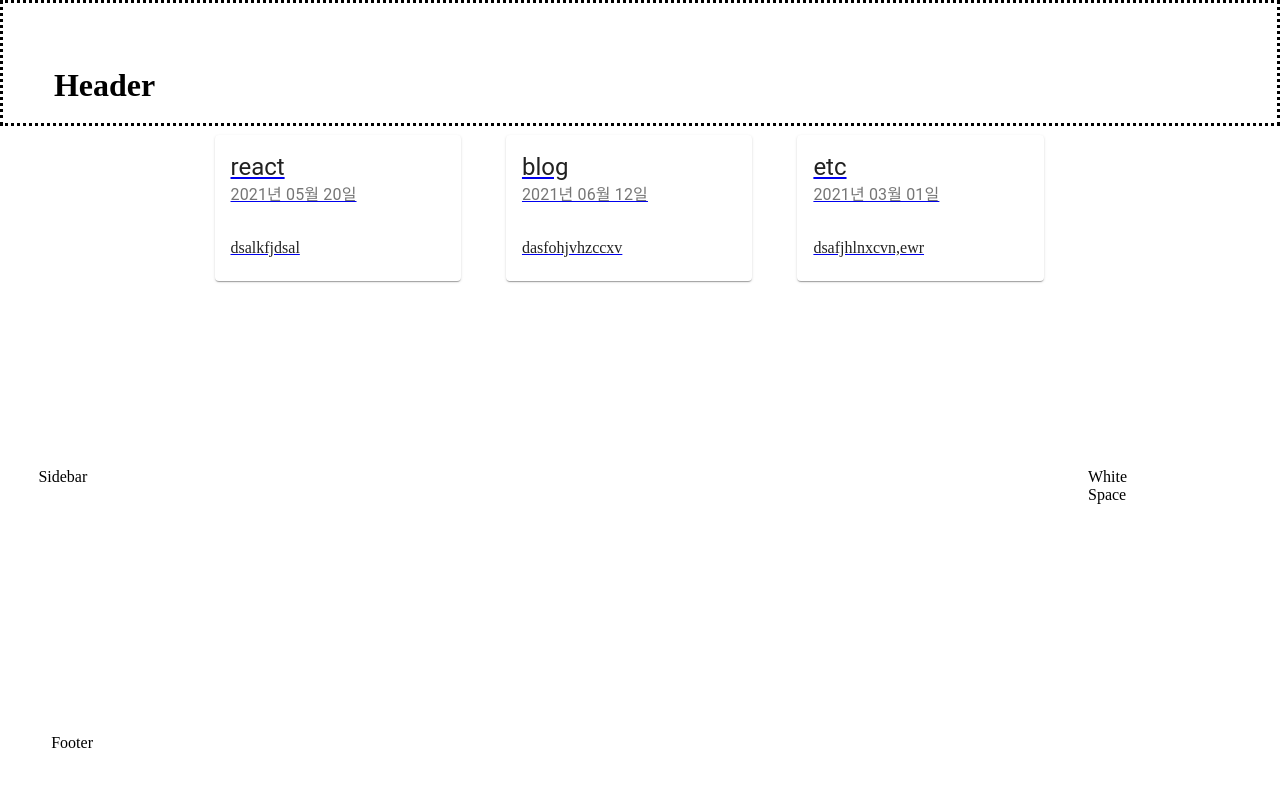
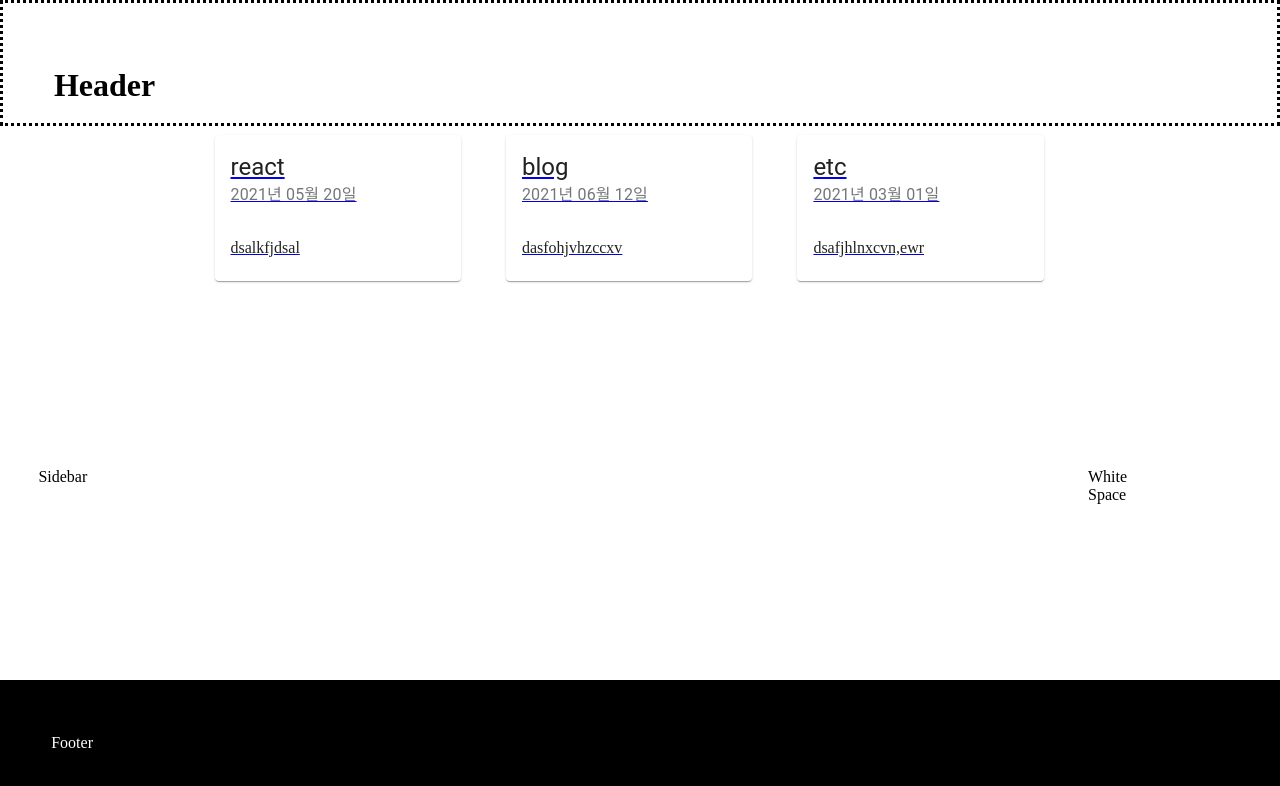
Before and after one commit to SI-Kim/myblog-react, a React (Create React App) app: page / in a window 1280 px wide. Shown: the top 786 px of the page. Built offline with nearby package versions, Linux system fonts and the light colour scheme.

Commit message:
footer update

```diff
--- a/src/layouts/Footer.js
+++ b/src/layouts/Footer.js
@@ -16,9 +16,12 @@ const useStyle = makeStyles((theme) => ({
     bottom: "0",
     width: "100%",
     height: "15%",
-    color: "black",
+    color: "white",
+    backgroundColor: "black",
     "&:hover": {
-      border: "dotted"
+      border: "dotted",
+      backgroundColor: "white",
+      color: "black"
     }
   },
   p: {
```
